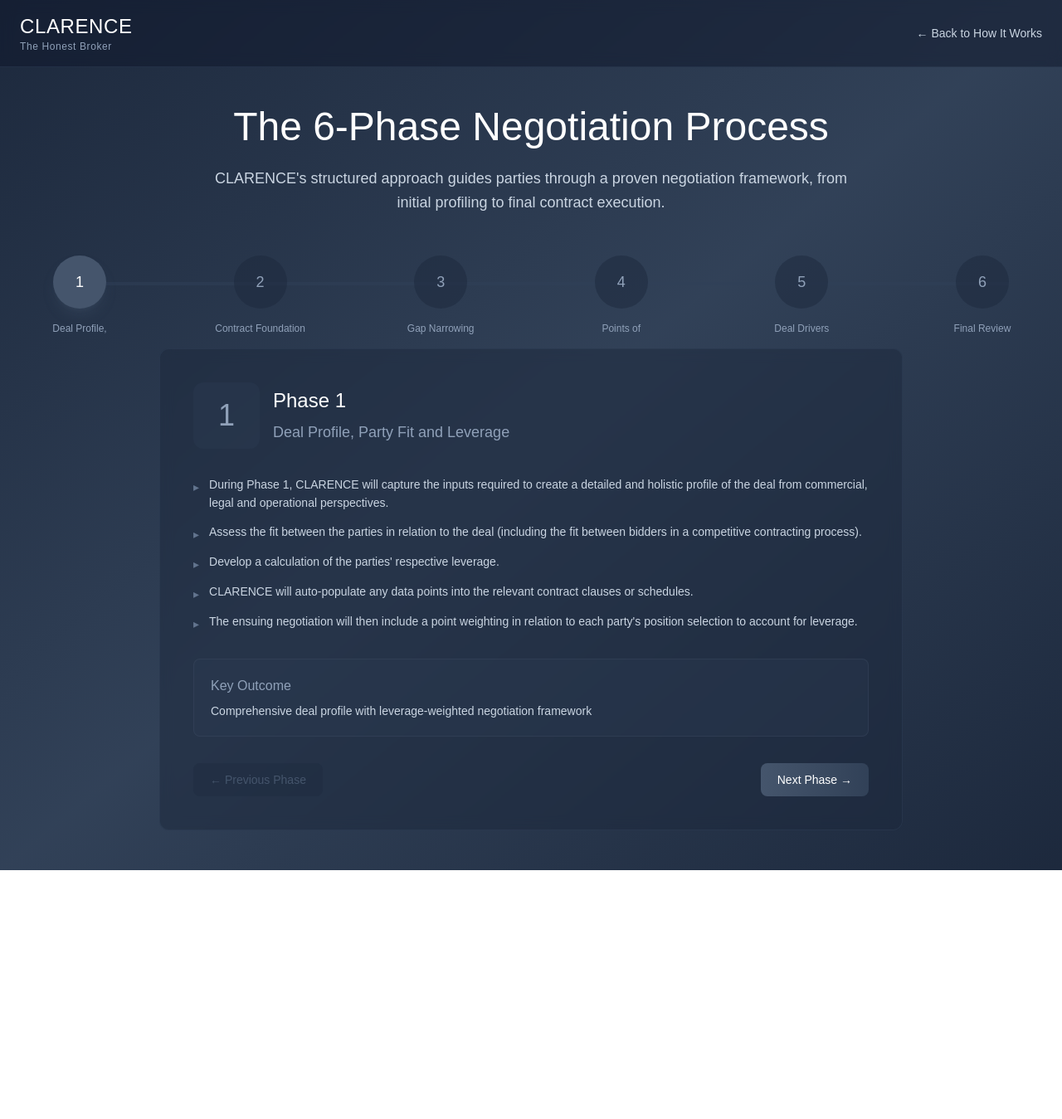
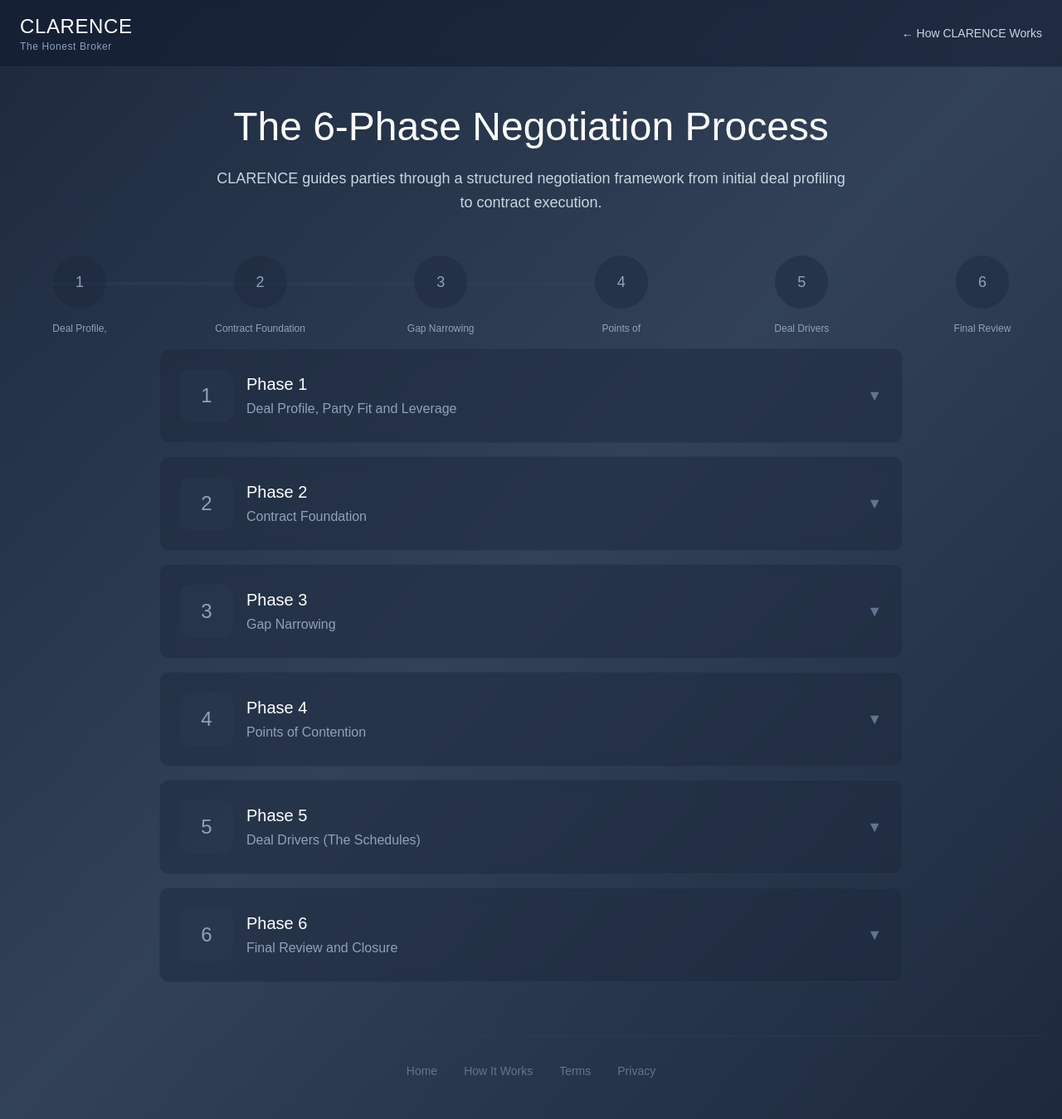
Before and after one commit to SpikeIreland/clarence, a Next.js app: page /phases in a window 1280 px wide. Shown: the whole page at 83% size. Before the commit the page ends 1049 px from the top, so only its background shows below. Built offline with nearby package versions, Linux system fonts and the light colour scheme.

Commit message:
Update: 6-Phase page with collapsed default view, corrected navigation text, and streamlined phase descriptions

```diff
--- a/app/phases/page.tsx
+++ b/app/phases/page.tsx
@@ -1,8 +1,7 @@
 'use client'
 import { useState } from 'react'
-import Link from 'next/link'
 
-// ========== SECTION 1: INTERFACES & TYPES ==========
+// ========== INTERFACES ==========
 interface Phase {
   number: number
   title: string
@@ -11,18 +10,17 @@ interface Phase {
   keyOutcome: string
 }
 
-// ========== SECTION 2: DATA CONFIGURATION ==========
+// ========== DATA ==========
 const phases: Phase[] = [
   {
     number: 1,
     title: "Phase 1",
     subtitle: "Deal Profile, Party Fit and Leverage",
     description: [
-      "During Phase 1, CLARENCE will capture the inputs required to create a detailed and holistic profile of the deal from commercial, legal and operational perspectives.",
-      "Assess the fit between the parties in relation to the deal (including the fit between bidders in a competitive contracting process).",
-      "Develop a calculation of the parties' respective leverage.",
-      "CLARENCE will auto-populate any data points into the relevant contract clauses or schedules.",
-      "The ensuing negotiation will then include a point weighting in relation to each party's position selection to account for leverage."
+      "CLARENCE will capture the inputs required to create a detailed legal, commercial and operational profile of the deal.",
+      "Assess the fit between the parties (including the fit between bidders in a competitive contracting process).",
+      "Develop a calculation of the parties' respective leverage and the parties will be allocated a corresponding number of points to use in priority-ranking each clause.",
+      "Auto-populate any data points into the relevant contract clauses or schedules."
     ],
     keyOutcome: "Comprehensive deal profile with leverage-weighted negotiation framework"
   },
@@ -31,7 +29,7 @@ const phases: Phase[] = [
     title: "Phase 2",
     subtitle: "Contract Foundation",
     description: [
-      "During Phase 2, CLARENCE will elicit the parties' first set of inputs on the full range of contract clauses.",
+      "CLARENCE will elicit the parties' first set of inputs on the full range of contract clauses.",
       "This includes both the clause positions and the leverage-constrained priority ranking of each clause.",
       "CLARENCE will identify for the parties where they are not yet aligned.",
       "Highlights areas requiring compromises during the balance of the negotiation."
@@ -43,7 +41,7 @@ const phases: Phase[] = [
     title: "Phase 3",
     subtitle: "Gap Narrowing",
     description: [
-      "During Phase 3, CLARENCE will guide the parties through areas where alignment is high to moderate.",
+      "CLARENCE will guide the parties through areas where alignment is high to moderate.",
       "Focus on areas where compromises are readily available.",
       "Parties can reach agreement relatively quickly through one or two iterations.",
       "Building momentum through quick wins on easier agreement points."
@@ -55,7 +53,7 @@ const phases: Phase[] = [
     title: "Phase 4",
     subtitle: "Points of Contention",
     description: [
-      "During Phase 4, CLARENCE will lead the parties through areas of moderate to low alignment.",
+      "CLARENCE will lead the parties through areas of moderate to low alignment.",
       "Address points where compromises might be more nuanced.",
       "Facilitate trade-offs across unrelated clauses to prevent negotiation deadlock.",
       "Navigate complex interdependencies to avoid the negotiation process becoming stuck."
@@ -67,7 +65,7 @@ const phases: Phase[] = [
     title: "Phase 5",
     subtitle: "Deal Drivers (The Schedules)",
     description: [
-      "During Phase 5, with most of the main agreement completed, CLARENCE will guide parties through key commercial and operational terms.",
+      "With most of the main agreement completed, CLARENCE will guide parties through key commercial and operational terms.",
       "These terms are often captured in schedules and frequently drive and determine the success of the deal.",
       "Negotiations often get bogged down in this phase.",
       "CLARENCE's focus on creative and pragmatic trade-offs is critical at this stage."
@@ -79,7 +77,7 @@ const phases: Phase[] = [
     title: "Phase 6",
     subtitle: "Final Review and Closure",
     description: [
-      "During Phase 6, CLARENCE will lead the process of reaching agreement on any remaining points.",
+      "CLARENCE will lead the process of reaching agreement on any remaining points.",
       "Tying up various loose ends throughout the contract.",
       "Ensuring internal consistency across all sections.",
       "Finalizing the contract for execution."
@@ -88,16 +86,29 @@ const phases: Phase[] = [
   }
 ]
 
-// ========== SECTION 3: MAIN COMPONENT ==========
+// ========== MAIN COMPONENT ==========
 export default function PhasesPage() {
-  // ========== SECTION 3.1: STATE MANAGEMENT ==========
-  const [selectedPhase, setSelectedPhase] = useState<number>(1)
+  const [selectedPhase, setSelectedPhase] = useState<number | null>(null)
+  const [expandedPhases, setExpandedPhases] = useState<Set<number>>(new Set())
 
-  // ========== SECTION 3.2: RENDER ==========
+  const togglePhaseExpansion = (phaseNumber: number) => {
+    const newExpanded = new Set(expandedPhases)
+    if (newExpanded.has(phaseNumber)) {
+      newExpanded.delete(phaseNumber)
+    } else {
+      newExpanded.add(phaseNumber)
+    }
+    setExpandedPhases(newExpanded)
+  }
+
+  // Navigation handler for Next.js routing
+  const handleNavigation = (path: string) => {
+    window.location.href = path
+  }
+
   return (
     <div className="min-h-screen bg-gradient-to-br from-slate-800 via-slate-700 to-slate-800">
-
-      {/* ========== SECTION 4: NAVIGATION HEADER ========== */}
+      {/* ========== NAVIGATION SECTION ========== */}
       <div className="bg-slate-900/50 backdrop-blur border-b border-slate-700/50">
         <div className="container mx-auto px-6 py-4">
           <div className="flex justify-between items-center">
@@ -105,42 +116,42 @@ export default function PhasesPage() {
               <h1 className="text-2xl font-medium text-white tracking-wide">CLARENCE</h1>
               <p className="text-xs text-slate-400 font-light tracking-wider">The Honest Broker</p>
             </div>
-            <Link
-              href="/how-it-works"
+            <button
+              onClick={() => handleNavigation('/how-it-works')}
               className="text-slate-300 hover:text-white text-sm font-medium transition-colors flex items-center gap-2"
             >
-              ← Back to How It Works
-            </Link>
+              ← How CLARENCE Works
+            </button>
           </div>
         </div>
       </div>
 
-      {/* ========== SECTION 5: HERO SECTION ========== */}
+      {/* ========== HERO SECTION ========== */}
       <div className="container mx-auto px-6 py-12">
         <div className="text-center mb-12">
           <h1 className="text-4xl md:text-5xl font-medium text-white mb-6 animate-fade-in">
             The 6-Phase Negotiation Process
           </h1>
-          <p className="text-lg text-slate-300 max-w-3xl mx-auto font-light leading-relaxed animate-fade-in"
-             style={{ animationDelay: '0.2s', animationFillMode: 'both' }}>
-            CLARENCE&apos;s structured approach guides parties through a proven negotiation framework,
-            from initial profiling to final contract execution.
+          <p className="text-lg text-slate-300 max-w-3xl mx-auto font-light leading-relaxed animate-fade-in" style={{ animationDelay: '0.2s', animationFillMode: 'both' }}>
+            CLARENCE guides parties through a structured negotiation framework from initial deal profiling to contract execution.
           </p>
         </div>
 
-        {/* ========== SECTION 6: PHASE TIMELINE ========== */}
+        {/* ========== PHASE TIMELINE ========== */}
         <div className="max-w-6xl mx-auto mb-12">
           <div className="flex justify-between items-center relative">
             {/* Progress Line Background */}
             <div className="absolute top-8 left-0 right-0 h-1 bg-slate-700/50 z-0" />
 
-            {/* Progress Line Active */}
+            {/* Progress Line Active (if phase selected) */}
+            {selectedPhase && (
               <div
                 className="absolute top-8 left-0 h-1 bg-slate-500 z-0 transition-all duration-500"
                 style={{ width: `${((selectedPhase - 1) / 5) * 100}%` }}
               />
+            )}
 
-            {/* Phase Circles */}
+            {/* Phase Circle Buttons */}
             {phases.map((phase) => (
               <button
                 key={phase.number}
@@ -152,7 +163,7 @@ export default function PhasesPage() {
                   transition-all duration-300 transform hover:scale-110
                   ${selectedPhase === phase.number
                     ? 'bg-slate-600 text-white shadow-lg shadow-slate-600/30'
-                    : selectedPhase > phase.number
+                    : selectedPhase && selectedPhase > phase.number
                     ? 'bg-slate-700/70 text-slate-300'
                     : 'bg-slate-800/50 text-slate-400 hover:bg-slate-700/50'
                   }
@@ -169,32 +180,46 @@ export default function PhasesPage() {
           </div>
         </div>
 
-        {/* ========== SECTION 7: PHASE DETAILS CARD ========== */}
-        <div className="max-w-4xl mx-auto">
-          <div className="bg-slate-800/50 backdrop-blur rounded-xl border border-slate-700/50 p-8 md:p-10">
-
-            {/* ========== SECTION 7.1: PHASE HEADER ========== */}
-            <div className="mb-8">
-              <div className="flex items-center gap-4 mb-4">
-                <div className="w-20 h-20 bg-slate-700/30 rounded-xl flex items-center justify-center">
-                  <span className="text-4xl font-medium text-slate-400">
-                    {phases[selectedPhase - 1].number}
+        {/* ========== PHASE CARDS LIST ========== */}
+        <div className="max-w-4xl mx-auto space-y-4">
+          {phases.map((phase) => (
+            <div
+              key={phase.number}
+              className="bg-slate-800/50 backdrop-blur rounded-xl border border-slate-700/50 overflow-hidden"
+            >
+              {/* Phase Header - Always Visible */}
+              <button
+                onClick={() => togglePhaseExpansion(phase.number)}
+                className="w-full p-6 flex items-center justify-between hover:bg-slate-800/70 transition-colors"
+              >
+                <div className="flex items-center gap-4">
+                  <div className="w-16 h-16 bg-slate-700/30 rounded-xl flex items-center justify-center">
+                    <span className="text-2xl font-medium text-slate-400">
+                      {phase.number}
                     </span>
                   </div>
-                <div>
-                  <h2 className="text-2xl font-medium text-white mb-2">
-                    {phases[selectedPhase - 1].title}
+                  <div className="text-left">
+                    <h2 className="text-xl font-medium text-white mb-1">
+                      {phase.title}
                     </h2>
-                  <p className="text-lg text-slate-400 font-light">
-                    {phases[selectedPhase - 1].subtitle}
+                    <p className="text-base text-slate-400 font-light">
+                      {phase.subtitle}
                     </p>
                   </div>
                 </div>
+                <div
+                  className="text-slate-500 text-lg transition-transform duration-300"
+                  style={{ transform: expandedPhases.has(phase.number) ? 'rotate(180deg)' : 'rotate(0deg)' }}
+                >
+                  ▼
                 </div>
+              </button>
 
-            {/* ========== SECTION 7.2: PHASE DESCRIPTION ========== */}
-            <div className="space-y-3 mb-8">
-              {phases[selectedPhase - 1].description.map((desc, index) => (
+              {/* Phase Details - Expandable */}
+              {expandedPhases.has(phase.number) && (
+                <div className="px-6 pb-6 border-t border-slate-700/50 animate-fade-in">
+                  <div className="pt-6 space-y-3 mb-6">
+                    {phase.description.map((desc, index) => (
                       <div key={index} className="flex items-start gap-3">
                         <span className="text-slate-500 mt-1 text-sm">▸</span>
                         <p className="text-slate-300 leading-relaxed text-sm font-light">{desc}</p>
@@ -202,16 +227,26 @@ export default function PhasesPage() {
                     ))}
                   </div>
 
-            {/* ========== SECTION 7.3: KEY OUTCOME ========== */}
                   <div className="bg-slate-700/30 rounded-lg p-5 border border-slate-600/30">
                     <h3 className="text-base font-medium text-slate-400 mb-2">Key Outcome</h3>
-              <p className="text-slate-300 text-sm font-light">
-                {phases[selectedPhase - 1].keyOutcome}
-              </p>
+                    <p className="text-slate-300 text-sm font-light">{phase.keyOutcome}</p>
+                  </div>
+                </div>
+              )}
+            </div>
+          ))}
         </div>
 
-            {/* ========== SECTION 7.4: NAVIGATION BUTTONS ========== */}
-            <div className="flex justify-between items-center mt-8">
+        {/* ========== SELECTED PHASE DETAIL (Optional Alternative View) ========== */}
+        {selectedPhase && (
+          <div className="max-w-4xl mx-auto mt-8">
+            <div className="bg-slate-900/50 backdrop-blur rounded-xl border border-slate-600/50 p-8">
+              <h3 className="text-lg font-medium text-slate-300 mb-4">
+                Currently Viewing: {phases[selectedPhase - 1].title}
+              </h3>
+
+              {/* Navigation Buttons */}
+              <div className="flex justify-between items-center">
                 <button
                   onClick={() => setSelectedPhase(Math.max(1, selectedPhase - 1))}
                   disabled={selectedPhase === 1}
@@ -224,6 +259,13 @@ export default function PhasesPage() {
                   `}
                 >
                   ← Previous Phase
+                </button>
+
+                <button
+                  onClick={() => setSelectedPhase(null)}
+                  className="px-5 py-2.5 rounded-lg font-medium text-sm bg-slate-800/50 text-slate-400 hover:bg-slate-700/50 hover:text-white transition-all"
+                >
+                  Clear Selection
                 </button>
 
                 <button
@@ -242,6 +284,37 @@ export default function PhasesPage() {
               </div>
             </div>
           </div>
+        )}
+
+        {/* ========== BOTTOM NAVIGATION ========== */}
+        <div className="mt-16 pt-8 border-t border-slate-700/50">
+          <div className="flex justify-center gap-8">
+            <button
+              onClick={() => handleNavigation('/')}
+              className="text-slate-500 hover:text-slate-300 text-sm transition-colors"
+            >
+              Home
+            </button>
+            <button
+              onClick={() => handleNavigation('/how-it-works')}
+              className="text-slate-500 hover:text-slate-300 text-sm transition-colors"
+            >
+              How It Works
+            </button>
+            <button
+              onClick={() => handleNavigation('/terms')}
+              className="text-slate-500 hover:text-slate-300 text-sm transition-colors"
+            >
+              Terms
+            </button>
+            <button
+              onClick={() => handleNavigation('/privacy')}
+              className="text-slate-500 hover:text-slate-300 text-sm transition-colors"
+            >
+              Privacy
+            </button>
+          </div>
+        </div>
       </div>
     </div>
   )
```
Lines whose indentation alone changed are shown as unchanged.
